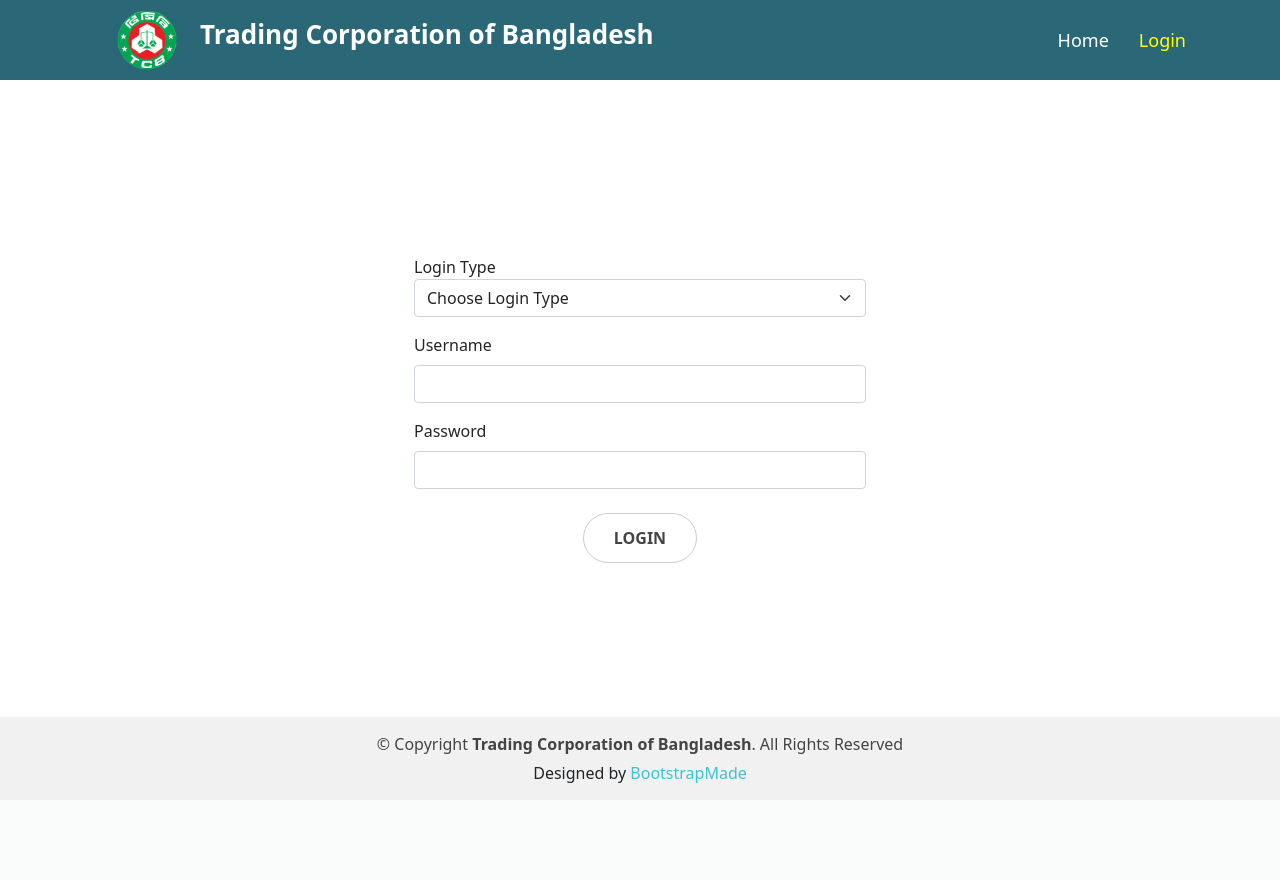
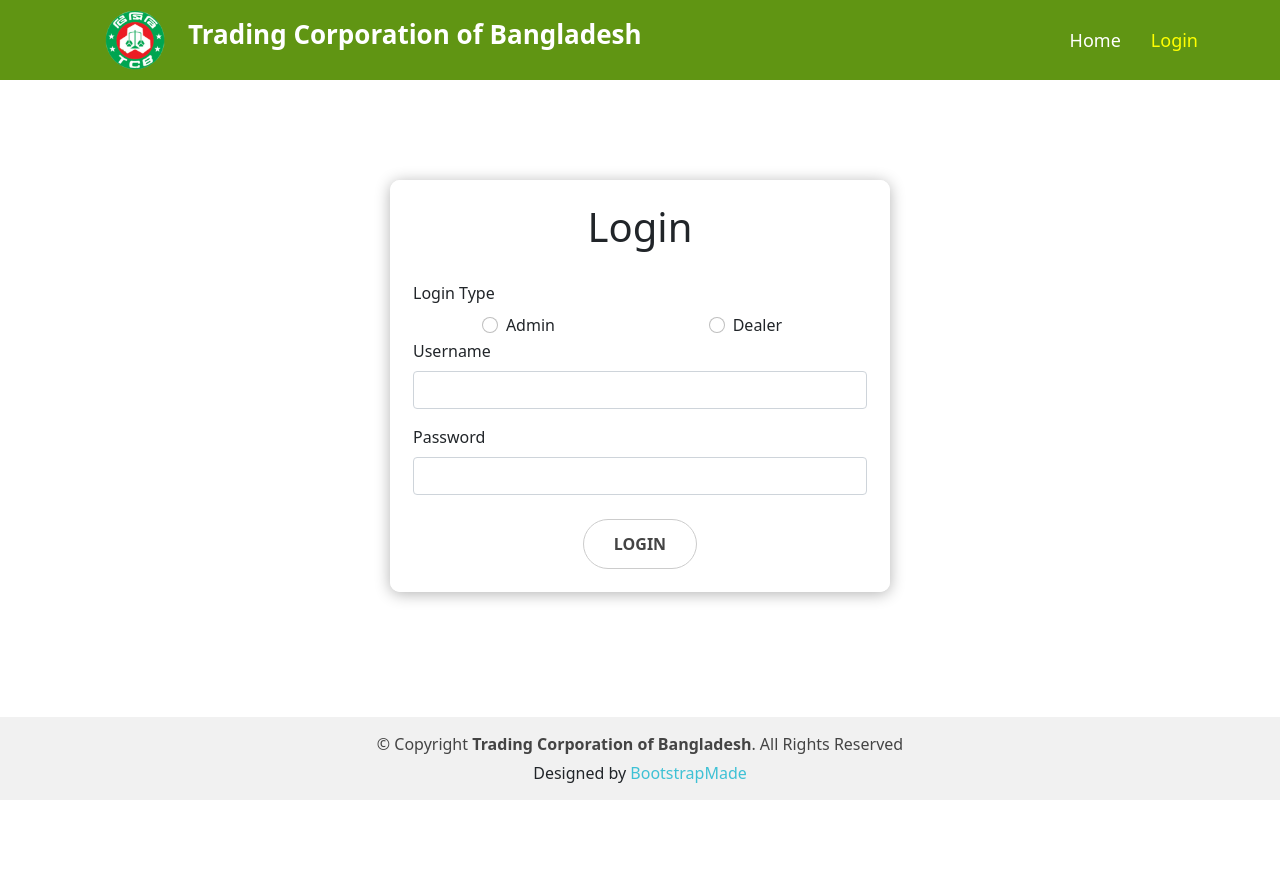
Before and after one commit to taus-if/TCB-Goods-Distribution-System, a PHP site: page /FrontEnd/login.html in a window 1280 px wide. Before the commit the page ends 783 px from the top, so only its background shows below. Run offline with PHP 8.4, Linux system fonts and the light colour scheme; some libraries are stand-ins or nearby versions.

Commit message:
redesigned login and adddealer page

```diff
--- a/FrontEnd/assets/css/style.css
+++ b/FrontEnd/assets/css/style.css
@@ -1,6 +1,12 @@
 #main
 {
   flex: 1;
+  margin-top: 80px;
+}
+
+#main-login
+{
+  margin-top: 80px;
 }
 
 html, body {
@@ -228,7 +234,8 @@
   z-index: 997;
   transition: all 0.5s;
   /* background: rgba(0, 0, 0, 1); */
-  background: #2A6877;
+  background: #609513;
+  /*background: #2A6877 */
 }
 #header.header-scrolled {
   background: rgba(0, 0, 0, 0.8);
@@ -270,6 +277,20 @@
   }
   #header .logo h1 {
     font-size: 28px;
+  }
+  #main
+  {
+    margin-top: 64px;
+  }
+  #main-login
+  {
+    margin-top: 64px;
+  }
+  .login-box
+  {
+    margin-top: 70px !important;
+    border-style: none !important;
+    box-shadow: none  !important;
   }
   .shortnavname
   {
@@ -2531,7 +2552,9 @@
   transform: scale(0.9, 0.9);
   box-shadow: 5px 5px 30px 15px rgba(0,0,0,0.25),
     -5px -5px 30px 15px rgba(0,0,0,0.22);
-  background-color: #2A6877;
+    background-color:#609513;
+    /* color: red; */
+  /* background-color: #2A6877; */
   color: white;
 }
 
@@ -2583,3 +2606,17 @@
 {
   font-size: 26px;
 }
+
+.login-box
+{
+  max-width: 500px;
+  margin-top: 100px;
+  border-style: solid;
+  /* border-color: #caed94; */
+  /* border-radius: 20px; */
+  padding: 20px;
+  /* background-color: #caed94; */
+  box-shadow: 0px 2px 15px rgba(0, 0, 0, 0.3);
+  border-radius: 10px;
+  border-color: white;
+}
--- a/FrontEnd/login.html
+++ b/FrontEnd/login.html
@@ -39,8 +39,6 @@
 
 <body>
 
-
-  <div class="everything row">
     <!-- ======= Header ======= -->
     <header id="header" class="fixed-top d-flex align-items-center">
         <div class="container d-flex justify-content-between">
@@ -76,17 +74,26 @@
     <!-- ======= hero Section ======= -->
     </section><!-- End Hero Section -->
 
-  <main id="main" class="d-flex align-items-center">
+    <main id="main-login" class="d-flex align-items-center">
 
+        <div class="container login-box">
 
-    <div class="container" style="max-width: 500px;  max-height: 600px;   margin-top: 100px;">
+            <div class="login-title h1 d-flex justify-content-center" style="margin-bottom: 30px;">Login</div>
 
-      Login Type
-      <select class="form-select mb-3" aria-label="Default select example" id="logintype" required>
-        <option value="">Choose Login Type</option>
-        <option value="1" name="admin">Admin </option>
-        <option value="2" name="dealer">Dealer</option>
-      </select>
+            <label for="exampleInputEmail1" class="form-label">Login Type</label> <br>
+
+            <div class="d-flex justify-content-around">
+            <div class="form-check form-check-inline">
+                <input class="form-check-input" type="radio" name="logintype" id="inlineRadio1"
+                    value="Admin">
+                <label class="form-check-label" for="inlineRadio1">Admin</label>
+            </div>
+            <div class="form-check form-check-inline">
+                <input class="form-check-input" type="radio" name="logintype" id="inlineRadio2"
+                    value="Dealer">
+                <label class="form-check-label" for="inlineRadio2">Dealer</label>
+            </div>
+            </div>
 
             <form class="Rafat">
                 <div class="mb-3">
@@ -112,7 +119,9 @@
                     function login() {
                         var name = document.getElementById('username').value;
                         var pass = document.getElementById('pass').value;
-            var option = document.getElementById('logintype').options[document.getElementById('logintype').selectedIndex].text;
+                        //var option = document.getElementById('logintype').options[document.getElementById('logintype').selectedIndex].text;
+                        var option = document.querySelector('input[name="logintype"]:checked').value;
+                        //alert(option);
 
                         //alert(option);
 
@@ -143,7 +152,7 @@
     </main><!-- End #main -->
 
     <!-- ======= Footer ======= -->
-  <footer class="">
+    <footer class="fixed-bottom">
         <!-- <div class="footer-area">
       <div class="container">
         <div class="row">
@@ -247,8 +256,6 @@
     <!-- Template Main JS File -->
     <script src="assets/js/main.js"></script>
 
-  </div>
-
 </body>
 
 </html>
```
Also changed, not shown: FrontEnd/adddealer.html (+6 -1 lines). Lines whose indentation alone changed are shown as unchanged.
